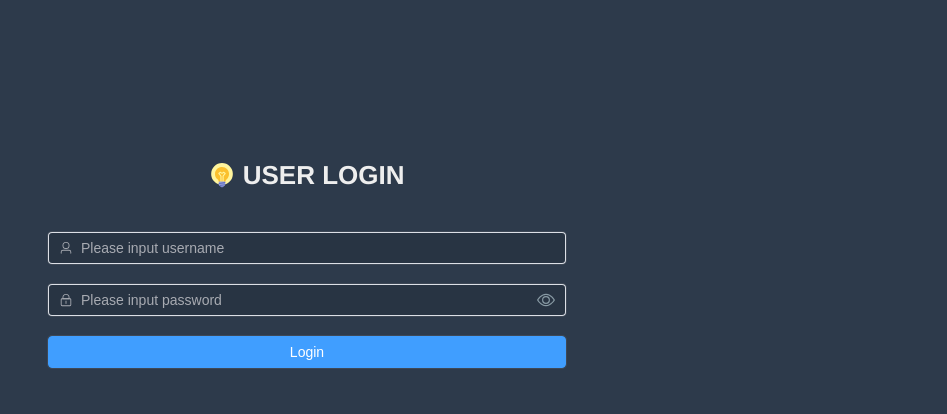
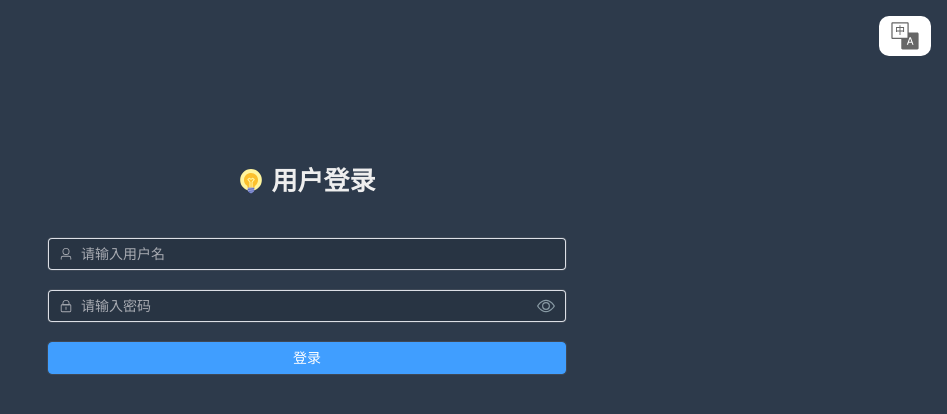
Before and after one commit to Tang-XC/vue3-admin, a Vue app: page /login in a window 1280 px wide. Shown: the top 414 px of the page, without its empty margins (333-1280 px from the left). Built offline with nearby package versions, Linux system fonts and the light colour scheme.

Commit message:
feat(custom): 完善国际化功能

```diff
--- a/src/layout/components/Navbar/components/BreadCrumb/index.vue
+++ b/src/layout/components/Navbar/components/BreadCrumb/index.vue
@@ -16,7 +16,7 @@
   </el-breadcrumb>
 </template>
 <script setup>
-import { ref, watch } from 'vue'
+import { ref, watch, onMounted } from 'vue'
 import { useRoute } from 'vue-router'
 import { useStore } from 'vuex'
 const route = useRoute()
@@ -29,6 +29,9 @@ const getBreadCrumbData = () => {
   )
 }
 watch(route, () => {
+  getBreadCrumbData()
+})
+onMounted(() => {
   getBreadCrumbData()
 })
 </script>
--- a/src/layout/components/Sidebar/components/MenuItem/index.vue
+++ b/src/layout/components/Sidebar/components/MenuItem/index.vue
@@ -1,10 +1,11 @@
 <template>
   <el-icon><svg-icon :icon="icon"></svg-icon></el-icon>
-  <span class="menuItem-title">{{ title }}</span>
+  <span class="menuItem-title">{{ generateTitle(title) }}</span>
 </template>
 
 <script setup>
 import { defineProps } from 'vue'
+import { generateTitle } from '@/utils/i18n'
 defineProps({
   title: {
     type: String,
--- a/src/layout/components/Sidebar/index.vue
+++ b/src/layout/components/Sidebar/index.vue
@@ -2,9 +2,7 @@
   <div>
     <div class="logo-container">
       <el-image class="logo" src="/logo.svg" />
-      <h1 style="margin-left: 12px" v-if="$store.getters.sidebarOpened">
-        Admin
-      </h1>
+      <h2 class="logo-text" v-if="$store.getters.sidebarOpened">Admin</h2>
     </div>
     <el-scrollbar>
       <SidebarMenu />
@@ -25,5 +23,9 @@ import SidebarMenu from './components/SidebarMenu'
   display: flex;
   align-items: center;
   justify-content: center;
+  .logo-text {
+    margin-left: 12px;
+    color: #fff;
+  }
 }
 </style>
--- a/src/local/index.js
+++ b/src/local/index.js
@@ -1,17 +1,11 @@
 import { createI18n } from 'vue-i18n'
 import store from '@/store'
-const message = {
-  en: {
-    msg: {
-      test: 'HEllo world'
-    }
-  },
-  zh: {
-    msg: {
-      test: '你好，世界'
-    }
-  }
-}
+const langs = require.context('./lang', false, /\.js$/)
+let message = {}
+langs.keys().forEach((key) => {
+  const lang = langs(key).default
+  message = { ...message, ...lang }
+})
 
 const locale = store.getters.language
 const i18n = createI18n({
--- /dev/null
+++ b/src/local/lang/en.js
@@ -0,0 +1,26 @@
+export default {
+  en: {
+    login: {
+      title: 'USER LOGIN',
+      placeholder: {
+        username: 'Please input username',
+        password: 'Please input password'
+      },
+      login: 'Login'
+    },
+    route: {
+      profile: 'Profile',
+      user: 'User',
+      userManage: 'Employee',
+      roleList: 'Role List',
+      permissionList: 'Permission List',
+      article: 'Article',
+      articleRanking: 'Article Ranking',
+      articleCreate: 'Article Create',
+      articleDetail: 'Article Detail',
+      articleEditor: 'Article Editor',
+      userInfo: 'User Info',
+      excelImport: 'Excel Import'
+    }
+  }
+}
--- /dev/null
+++ b/src/local/lang/zh.js
@@ -0,0 +1,26 @@
+export default {
+  zh: {
+    login: {
+      title: '用户登录',
+      placeholder: {
+        username: '请输入用户名',
+        password: '请输入密码'
+      },
+      login: '登录'
+    },
+    route: {
+      profile: '个人中心',
+      user: '用户管理',
+      userManage: '员工管理',
+      roleList: '角色列表',
+      article: '文章',
+      permissionList: '权限列表',
+      articleRanking: '文章排行',
+      articleCreate: '创建文章',
+      articleDetail: '文章详情',
+      articleEditor: '编辑文章',
+      userInfo: '用户信息',
+      excelImport: 'Excel导入'
+    }
+  }
+}
--- /dev/null
+++ b/src/utils/i18n.js
@@ -0,0 +1,4 @@
+import i18n from '@/local'
+export function generateTitle(title) {
+  return i18n.global.t('route.' + title)
+}
--- a/src/views/login/index.vue
+++ b/src/views/login/index.vue
@@ -7,19 +7,22 @@
       ref="formRef"
     >
       <div class="title-container">
-        <h3 class="title"><SvgIcon icon="admin" /> USER LOGIN</h3>
+        <h3 class="title">
+          <div></div>
+          <div><SvgIcon icon="admin" /> {{ $t('login.title') }}</div>
+        </h3>
       </div>
       <el-form-item prop="username">
         <el-input
           v-model="formData.username"
-          placeholder="Please input username"
+          :placeholder="$t('login.placeholder.username')"
           prefix-icon="user"
         />
       </el-form-item>
       <el-form-item prop="password">
         <el-input
           v-model="formData.password"
-          placeholder="Please input password"
+          :placeholder="$t('login.placeholder.password')"
           prefix-icon="lock"
           :type="showPassword ? 'text' : 'password'"
         >
@@ -33,10 +36,13 @@
       </el-form-item>
       <el-form-item>
         <el-button style="width: 100%" type="primary" @click="handleLogin">
-          Login
+          {{ $t('login.login') }}
         </el-button>
       </el-form-item>
     </el-form>
+  </div>
+  <div class="local-container">
+    <Local />
   </div>
 </template>
 <script setup>
@@ -45,6 +51,7 @@ import SvgIcon from '@/components/SvgIcon'
 import { validatePassword } from '@/utils/validate'
 import { useStore } from 'vuex'
 import { ElMessage } from 'element-plus'
+import Local from '@/layout/components/Navbar/components/Local'
 const formRef = ref(null)
 const formData = ref({
   username: '',
@@ -157,4 +164,15 @@ $cursor: #fff;
     user-select: none;
   }
 }
+.local-container {
+  position: fixed;
+  top: 16px;
+  right: 16px;
+  background-color: #fff;
+  border-radius: 10px;
+  padding: 10px 0;
+  div {
+    transform: scale(1.5);
+  }
+}
 </style>
--- a/src/views/profile/index.vue
+++ b/src/views/profile/index.vue
@@ -1,6 +1,5 @@
 <template>
   <div class="">
-    {{ $t('msg.test') }}
     <el-pagination layout="total,prev, pager, next" :total="50" />
   </div>
 </template>
```
